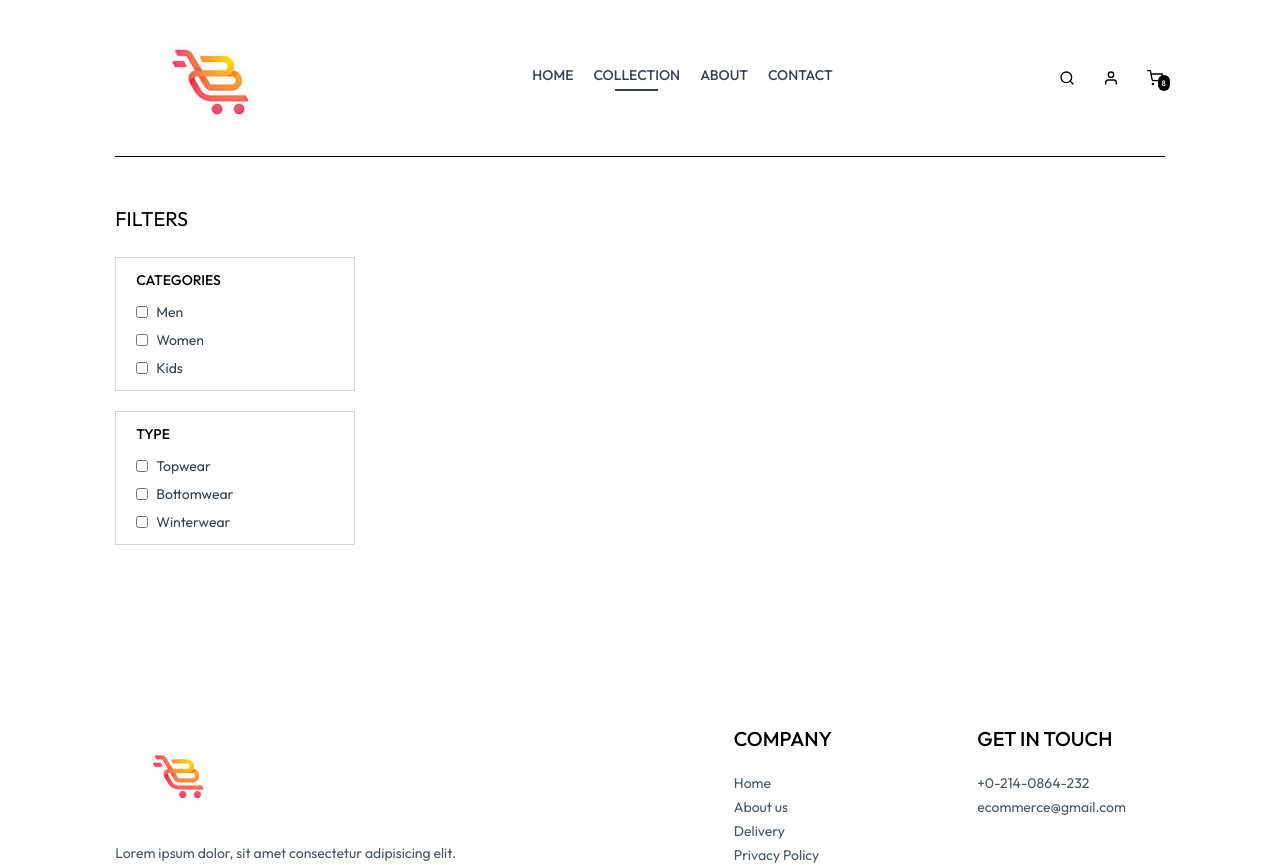
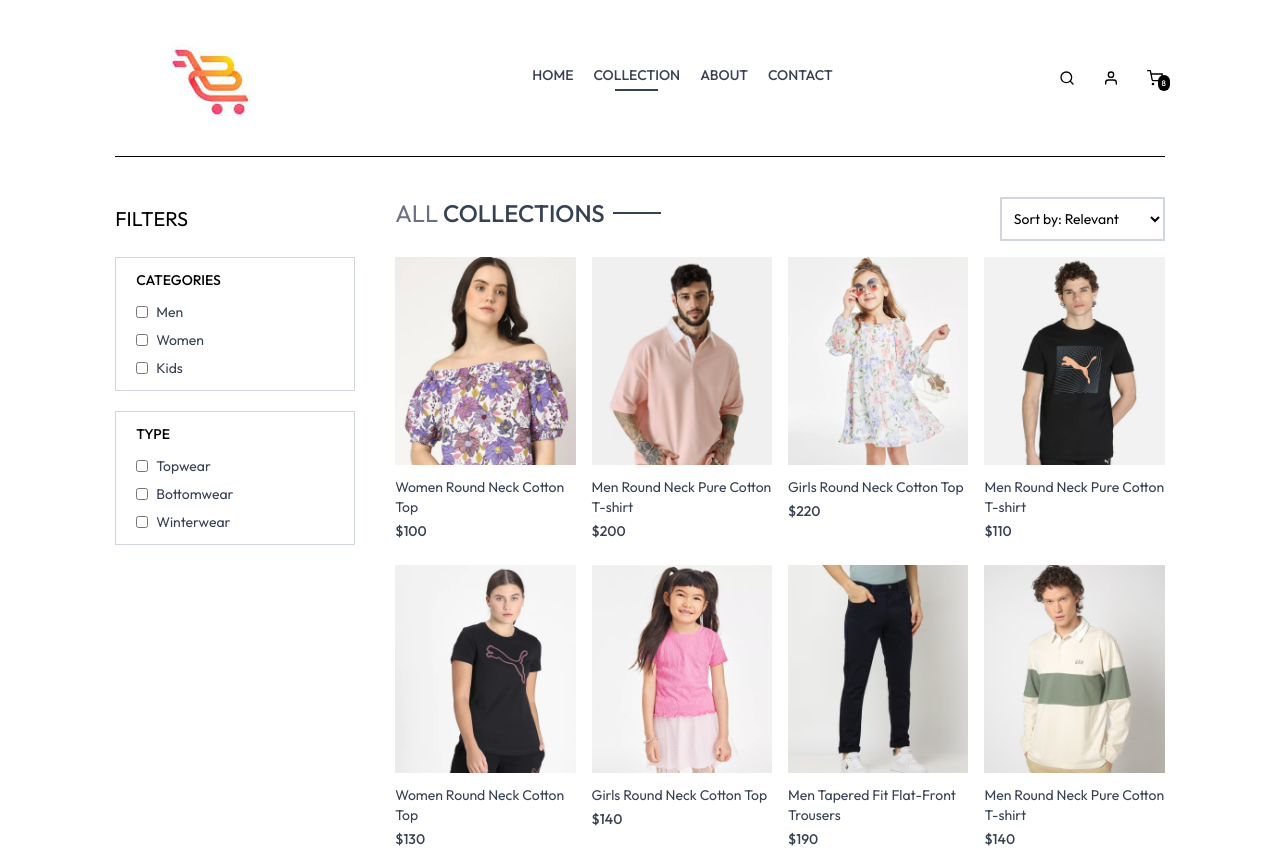
Before and after one commit to NazarAbbas12/mern-ecommerce, a React app in the folder frontend/: page /collection in a window 1280 px wide. Shown: the top 865 px of the page. Built offline with nearby package versions, Linux system fonts and the light colour scheme; the HTML template or start-up script is replaced by a standard one.

Commit message:
collection page

```diff
--- a/frontend/src/pages/Collection.jsx
+++ b/frontend/src/pages/Collection.jsx
@@ -1,19 +1,68 @@
-import React, { useContext, useState } from 'react'
+import React, { use, useContext, useEffect, useState } from 'react'
 import { ShopContext } from '../context/ShopContext'
 import { assets } from '../assets/forever-assets/assets/frontend_assets/assets';
+import Title from '../components/Title';
+import ProductItem from '../components/ProductItem';
 
 const Collection = () => {
 
   const {products} = useContext(ShopContext);
   const [showFilter, setShowFilter] = useState(false)
+  const [filterProducts, setFilterProducts] = useState([])
+  const [category, setCategory] = useState([])
+  const [subCategory, setSubCategory] = useState([])
+
+  const toggleCategory = (e)=>{
+    if(category.includes(e.target.value)){
+        setCategory(prev=>prev.filter(item=>item!==e.target.value))
+    }
+    else{
+        setCategory(prev=>[...prev,e.target.value])
+    }
+  }
+
+  const toggleSubCategory = (e)=>{
+    if(subCategory.includes(e.target.value)){
+        setSubCategory(prev=>prev.filter(item=>item!==e.target.value))
+    }
+    else
+    {
+        setSubCategory(prev=>[...prev,e.target.value])
+    }
+  }
+
+  const applyFilter = ()=>{
+
+    let productsCopy = products.slice();
+
+    if(category.length>0){
+        productsCopy = productsCopy.filter(item=>category.includes(item.category));
+    }
+    if(subCategory.length>0)
+    {
+        productsCopy = productsCopy.filter(item=>subCategory.includes(item.subCategory));
+    }
+    setFilterProducts(productsCopy)
+  }
+
+
+   useEffect(()=>{
+    setFilterProducts(products);
+   },[])
+
+
+   useEffect(()=>{
+    applyFilter();
+   },[category,subCategory])
+
 
   return (
     <div className='flex flex-col sm:flex-row gap-1 sm:gap-10 pt-10 border-t'>
 
       {/*Filter options on left */}
       <div className='min w-60'>
-          <p className='my-2 text-xl flex items-center cursor-pointer gap-2'>FILTERS
-            <img className={`h-3 sm:hidden ${showFilter}? 'rotate-90':''`} src={assets.dropdown_icon} alt="" />
+          <p onClick={()=>setShowFilter(!showFilter)} className='my-2 text-xl flex items-center cursor-pointer gap-2'>FILTERS
+            <img className={`h-3 sm:hidden ${showFilter ? 'rotate-90':''}`} src={assets.dropdown_icon} alt="" />
           </p>
 
           {/*Category filter */}
@@ -22,13 +71,13 @@ const Collection = () => {
 
               <div className='flex flex-col gap-2 text-sm font-ligh text-gray-700'>
                   <p className='flex gap-2'>
-                      <input type="checkbox" className='w-3' value={'Men'}/> Men
+                      <input type="checkbox" className='w-3' value={'Men'} onChange={toggleCategory}/> Men
                   </p>
                   <p className='flex gap-2'>
-                      <input type="checkbox" className='w-3' value={'Women'}/> Women
+                      <input type="checkbox" className='w-3' value={'Women'} onChange={toggleCategory}/> Women
                   </p>
                   <p className='flex gap-2'>
-                      <input type="checkbox" className='w-3' value={'Kids'}/> Kids
+                      <input type="checkbox" className='w-3' value={'Kids'} onChange={toggleCategory}/> Kids
                   </p>
               </div>
           </div>
@@ -39,16 +88,42 @@ const Collection = () => {
 
               <div className='flex flex-col gap-2 text-sm font-ligh text-gray-700'>
                   <p className='flex gap-2'>
-                      <input type="checkbox" className='w-3' value={'Topwear'}/> Topwear
+                      <input type="checkbox" className='w-3' value={'Topwear'} onChange={toggleSubCategory}/> Topwear
                   </p>
                   <p className='flex gap-2'>
-                      <input type="checkbox" className='w-3' value={'Bottomwear'}/> Bottomwear
+                      <input type="checkbox" className='w-3' value={'Bottomwear'} onChange={toggleSubCategory}/> Bottomwear
                   </p>
                   <p className='flex gap-2'>
-                      <input type="checkbox" className='w-3' value={'Winterwear'}/> Winterwear
+                      <input type="checkbox" className='w-3' value={'Winterwear'} onChange={toggleSubCategory}/> Winterwear
                   </p>
               </div>
           </div>
+      </div>
+
+
+
+      {/*Right side */}
+      <div className='flex-1'>
+
+        <div className='flex justify-between text-base sm:text-2xl mb-4'>
+                <Title text1={'ALL'} text2={'COLLECTIONS'}/>
+
+                {/*Sort product */}
+                <select className='border-2 border-gray-300 text-sm px-2'>
+                    <option value="relevant">Sort by: Relevant</option>
+                    <option value="low-high">Sort by: Low to High</option>
+                    <option value="high-low">Sort by: High to Low</option>
+                </select>
+        </div>
+
+        {/*Map Products */}
+        <div className='grid grid-cols-2 md:grid-cols-3 lg:grid-cols-4 gap-4 gap-y-6'>
+            {
+                filterProducts.map((item,index)=>(
+                    <ProductItem key={index} name={item.name} id={item._id} price={item.price} image={item.image}/>
+                ))
+            }
+        </div>
       </div>
     </div>
   )
```
